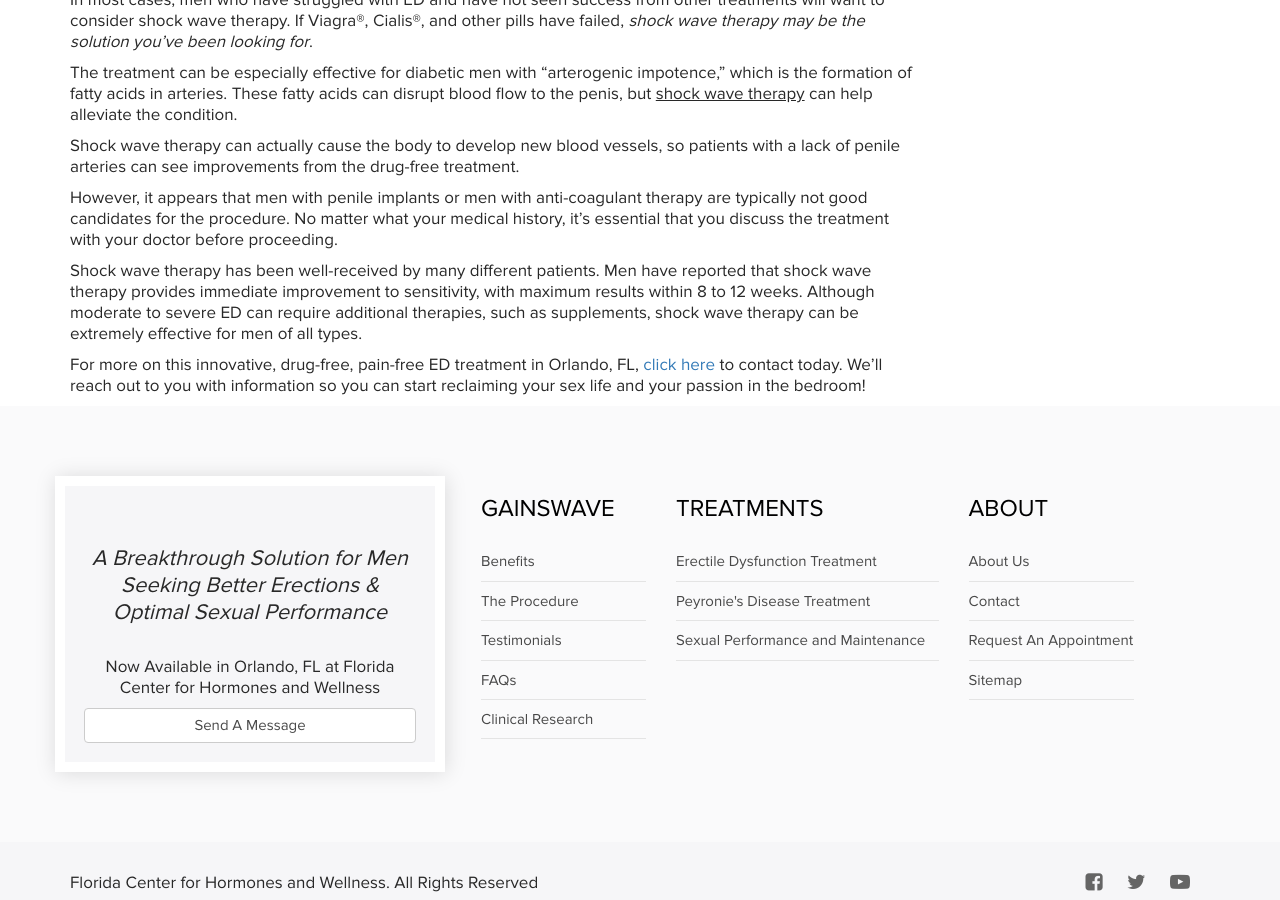
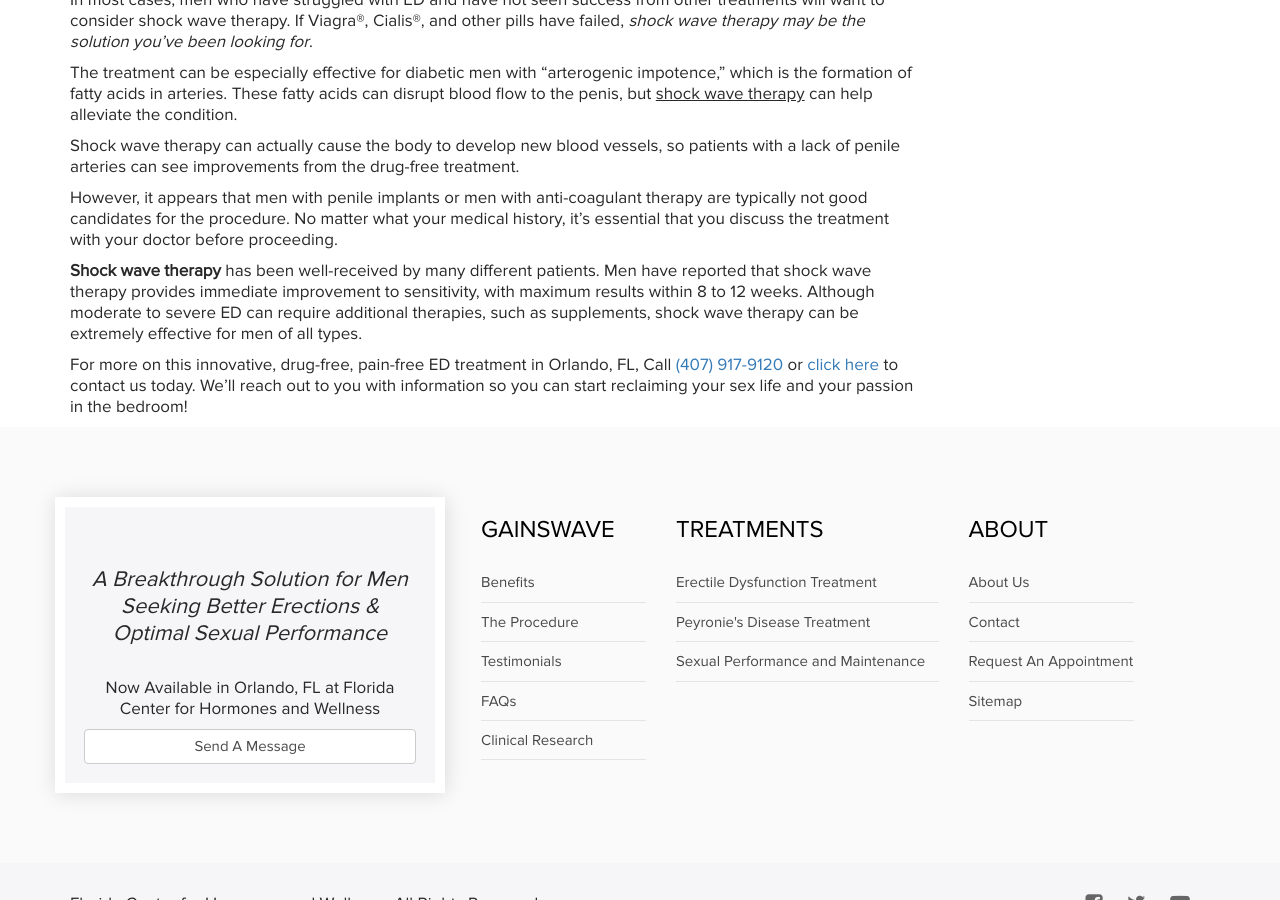
Before and after one commit to aaghealth/gainswavecolumbus.com, a Jekyll site: the page built from _posts/2017-08-15-shock-wave-therapy-for-erectile-dysfunction.md, in a window 1280 px wide and 900 px high, scrolled down 1116 px. Built offline with Jekyll 4.4.1, drawn with Linux system fonts in a browser that asks for light colours; nearby versions of some CDN libraries.

Commit message:
Update 2017-08-15-shock-wave-therapy-for-erectile-dysfunction.md

```diff
--- a/_posts/2017-08-15-shock-wave-therapy-for-erectile-dysfunction.md
+++ b/_posts/2017-08-15-shock-wave-therapy-for-erectile-dysfunction.md
@@ -34,6 +34,6 @@ categories: ''
 
 <p>However, it appears that men with penile implants or men with anti-coagulant therapy are typically not good candidates for the procedure. No matter what your medical history, it’s essential that you discuss the treatment with your doctor before proceeding.</p>
 
-<p>Shock wave therapy has been well-received by many different patients. Men have reported that shock wave therapy provides immediate improvement to sensitivity, with maximum results within 8 to 12 weeks. Although moderate to severe ED can require additional therapies, such as supplements, shock wave therapy can be extremely effective for men of all types.</p>
+<p><b>Shock wave therapy</b> has been well-received by many different patients. Men have reported that shock wave therapy provides immediate improvement to sensitivity, with maximum results within 8 to 12 weeks. Although moderate to severe ED can require additional therapies, such as supplements, shock wave therapy can be extremely effective for men of all types.</p>
 
-<p>For more on this innovative, drug-free, pain-free ED treatment in {{site.keyword_location}}, <a href="{{site.click_here}}">click here</a> to contact today. We’ll reach out to you with information so you can start reclaiming your sex life and your passion in the bedroom!</p>
+<p>For more on this innovative, drug-free, pain-free ED treatment in {{site.keyword_location}}, Call <a href="tel:+{{site.phone_link}}" title="call {{site.title}}">{{site.phone}}</a> or <a href="{{site.url}}/request-an-appointment">click here</a> to contact us today. We’ll reach out to you with information so you can start reclaiming your sex life and your passion in the bedroom!</p>
```
